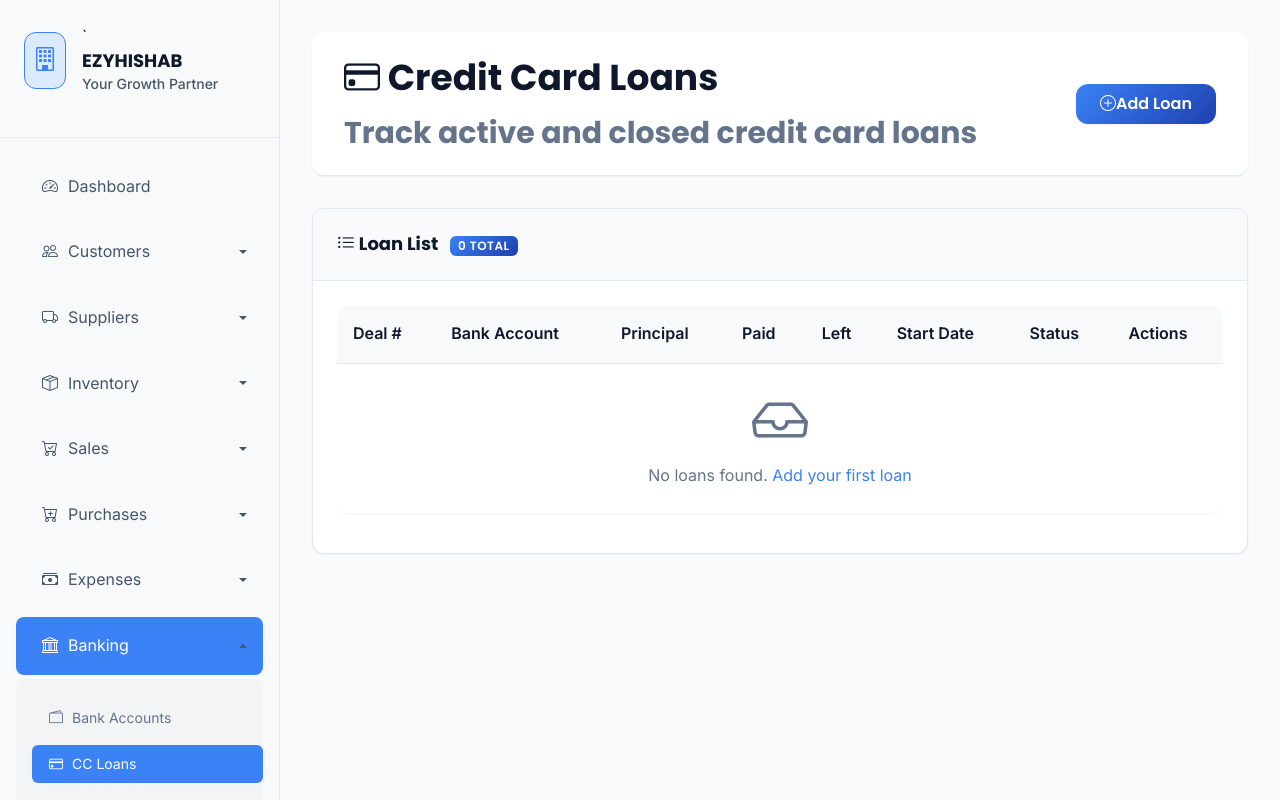
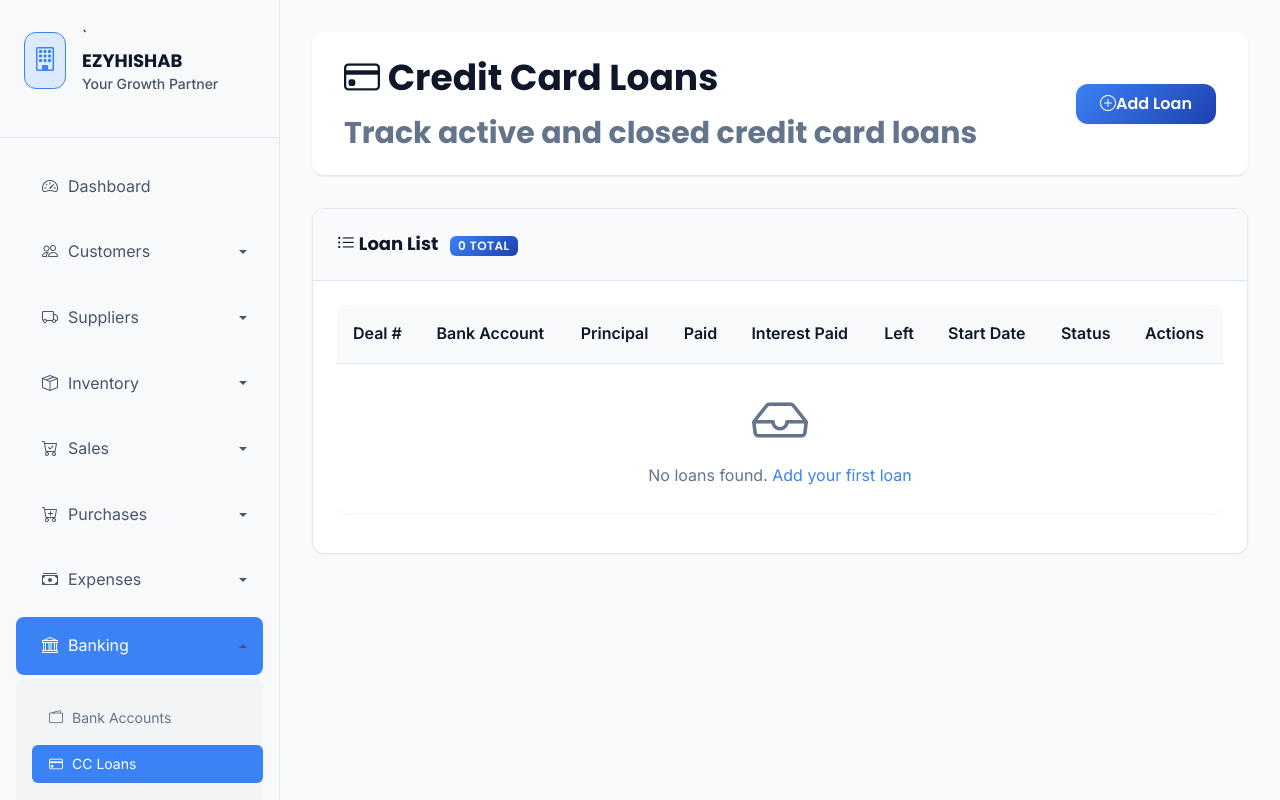
Before and after one commit to giasuddin90/hajiedirsErp, a Django app: page /banking/loans/ in a window 1280 px wide. Run offline with Django 5.2, Linux system fonts and the light colour scheme; data that the repository does not hold is empty.

Commit message:
add bank loan module

```diff
--- a/bankloan/views.py
+++ b/bankloan/views.py
@@ -37,6 +37,7 @@ class BankAccountLedgerView(DetailView):
             loan.received_amount = loan.get_total_disbursed()
             loan.paid_amount = loan.get_total_paid()
             loan.left_amount = loan.get_outstanding_principal()
+            loan.interest_paid = loan.get_total_interest_paid()
             total_received += loan.received_amount
             total_paid += loan.paid_amount
 
@@ -60,6 +61,7 @@ def bank_account_ledger_pdf(request, pk):
         loan.received_amount = loan.get_total_disbursed()
         loan.paid_amount = loan.get_total_paid()
         loan.left_amount = loan.get_outstanding_principal()
+        loan.interest_paid = loan.get_total_interest_paid()
         total_received += loan.received_amount
         total_paid += loan.paid_amount
 
@@ -155,6 +157,7 @@ class CreditCardLoanListView(ListView):
             left = disbursed - paid
             loan.paid_amount = paid
             loan.left_amount = left if left > 0 else Decimal('0.00')
+            loan.interest_paid = loan.get_total_interest_paid()
 
         context['loans'] = loans
         return context
--- a/templates/bankloan/bank_account_ledger.html
+++ b/templates/bankloan/bank_account_ledger.html
@@ -64,6 +64,7 @@
                         <th>Deal #</th>
                         <th>Received</th>
                         <th>Paid</th>
+                        <th>Interest Paid</th>
                         <th>Amount Left</th>
                         <th>Status</th>
                         <th>Actions</th>
@@ -75,6 +76,7 @@
                         <td>{{ loan.deal_number }}</td>
                         <td>৳{{ loan.received_amount|floatformat:0 }}</td>
                         <td>৳{{ loan.paid_amount|floatformat:0 }}</td>
+                        <td>৳{{ loan.interest_paid|floatformat:0 }}</td>
                         <td>৳{{ loan.left_amount|floatformat:0 }}</td>
                         <td>
                             {% if loan.status == 'active' %}
@@ -91,7 +93,7 @@
                     </tr>
                     {% empty %}
                     <tr>
-                        <td colspan="6" class="text-center text-muted py-4">
+                        <td colspan="7" class="text-center text-muted py-4">
                             No CC loans found for this account.
                         </td>
                     </tr>
--- a/templates/bankloan/bank_account_ledger_pdf.html
+++ b/templates/bankloan/bank_account_ledger_pdf.html
@@ -57,6 +57,7 @@
                     <th>Deal #</th>
                     <th class="text-right">Received</th>
                     <th class="text-right">Paid</th>
+                    <th class="text-right">Interest Paid</th>
                     <th class="text-right">Left</th>
                     <th>Status</th>
                 </tr>
@@ -67,12 +68,13 @@
                     <td>{{ loan.deal_number }}</td>
                     <td class="text-right">৳{{ loan.received_amount|floatformat:2 }}</td>
                     <td class="text-right">৳{{ loan.paid_amount|floatformat:2 }}</td>
+                    <td class="text-right">৳{{ loan.interest_paid|floatformat:2 }}</td>
                     <td class="text-right">৳{{ loan.left_amount|floatformat:2 }}</td>
                     <td>{{ loan.status|title }}</td>
                 </tr>
                 {% empty %}
                 <tr>
-                    <td colspan="5" style="text-align: center; padding: 20px; color: #666;">
+                    <td colspan="6" style="text-align: center; padding: 20px; color: #666;">
                         No CC loans found for this account.
                     </td>
                 </tr>
--- a/templates/bankloan/loan_list.html
+++ b/templates/bankloan/loan_list.html
@@ -33,6 +33,7 @@
                         <th>Bank Account</th>
                         <th>Principal</th>
                         <th>Paid</th>
+                        <th>Interest Paid</th>
                         <th>Left</th>
                         <th>Start Date</th>
                         <th>Status</th>
@@ -50,6 +51,7 @@
                         <td>{{ loan.bank_account.name|default:"-" }}</td>
                         <td>৳{{ loan.principal_amount|floatformat:0 }}</td>
                         <td>৳{{ loan.paid_amount|default:0|floatformat:0 }}</td>
+                        <td>৳{{ loan.interest_paid|default:0|floatformat:0 }}</td>
                         <td>৳{{ loan.left_amount|default:0|floatformat:0 }}</td>
                         <td>{{ loan.start_date }}</td>
                         <td>
@@ -75,7 +77,7 @@
                     </tr>
                     {% empty %}
                     <tr>
-                        <td colspan="8" class="text-center text-muted py-4">
+                        <td colspan="9" class="text-center text-muted py-4">
                             <i class="bi bi-inbox display-4 d-block mb-2"></i>
                             No loans found. <a href="{% url 'bankloan:loan_create' %}">Add your first loan</a>
                         </td>
```
Also changed, not shown: bankloan/migrations/0003_add_interest_paid.py (added), bankloan/migrations/0004_remove_interest_paid.py (added).
